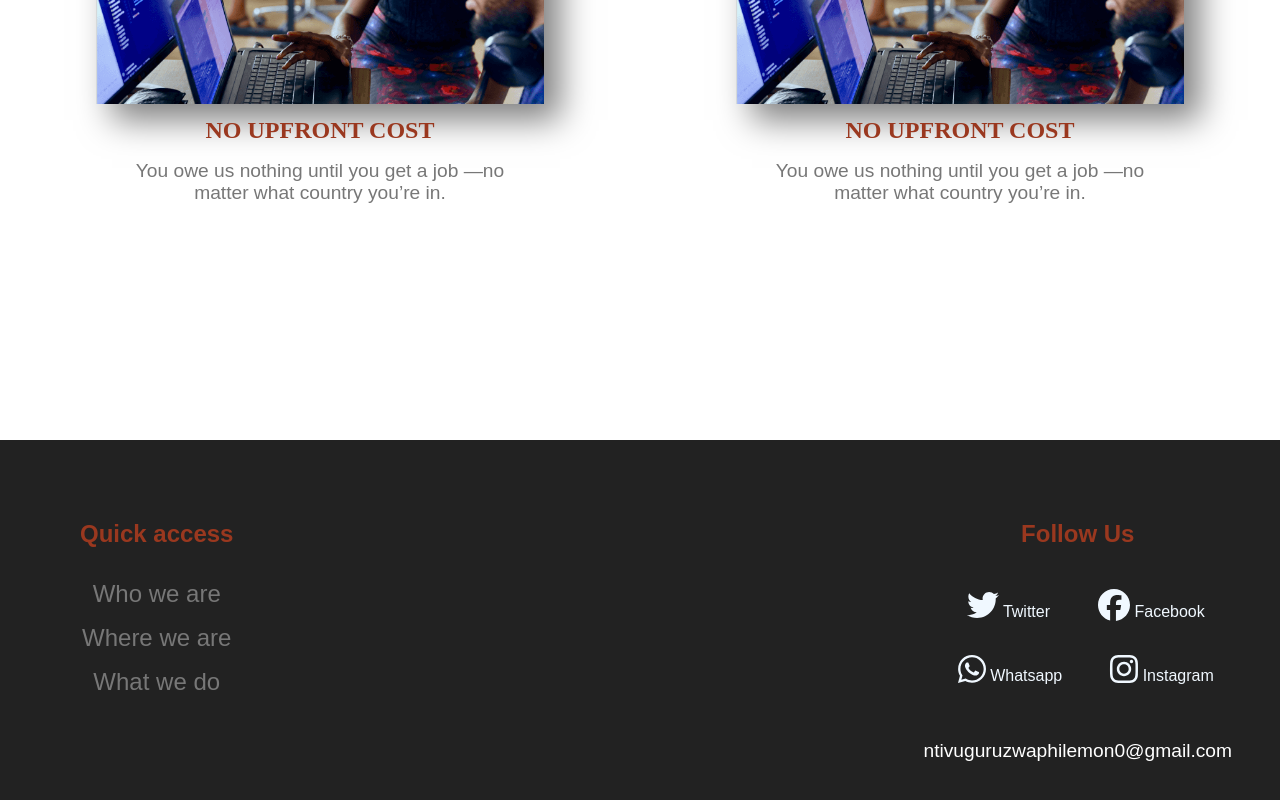
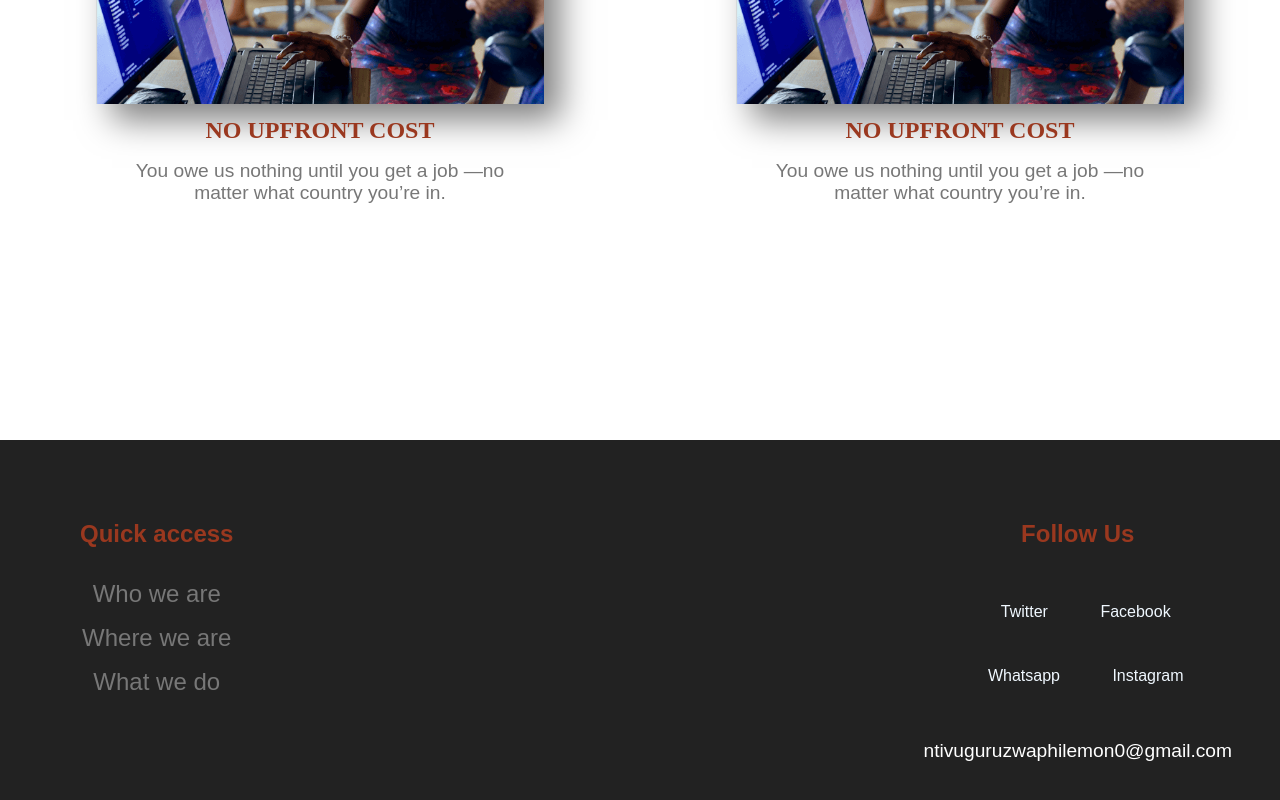
Before and after one commit to AlphaNtihinduka/yufat-org, a React (Create React App) app: page / in a window 1280 px wide. Shown: the part 4596-5396 px from the top of the page. Built offline with nearby package versions, Linux system fonts and the light colour scheme.

Commit message:
Modify the js files

```diff
--- a/src/components/Contact.js
+++ b/src/components/Contact.js
@@ -1,10 +1,10 @@
 import React from 'react';
 import Navigation from './Navigation';
 import Banner from './Banner';
-import { faEnvelope, faLocation } from '@fortawesome/free-solid-svg-icons';
-import { FontAwesomeIcon } from '@fortawesome/react-fontawesome';
-import { faWhatsapp } from '@fortawesome/free-brands-svg-icons';
-import { faTwitter } from '@fortawesome/free-brands-svg-icons';
+// import { faEnvelope, faLocation } from '@fortawesome/free-solid-svg-icons';
+// import { FontAwesomeIcon } from '@fortawesome/react-fontawesome';
+// import { faWhatsapp } from '@fortawesome/free-brands-svg-icons';
+// import { faTwitter } from '@fortawesome/free-brands-svg-icons';
 import '../css/contact.css';
 import Footer from './Footer';
 import '../css/footer.css'
@@ -17,22 +17,22 @@ const Contact = () => (
         <section className='contact-section'>
           <div className='contact-bar-links'>
          <div>
-         <a href="www.youtube.com" className='envelope-icon foot-icon'>
-            <FontAwesomeIcon icon={faEnvelope} size='2x'/> Envelope
+         <a href="www.youtube.com" className='envelope-icon foot-icon'> Envelope
+            {/* <FontAwesomeIcon icon={faEnvelope} size='2x'/> Envelope */}
          </a>
 
-         <a href="www.youtube.com" className='envelope-icon foot-icon'>
-            <FontAwesomeIcon icon={faWhatsapp} size='2x'/> Envelope
+         <a href="www.youtube.com" className='envelope-icon foot-icon'> Envelope
+            {/* <FontAwesomeIcon icon={faWhatsapp} size='2x'/> Envelope */}
          </a>
          </div>
 
         <div>
-        <a href="www.youtube.com" className='envelope-icon foot-icon'>
-            <FontAwesomeIcon icon={faTwitter} size='2x'/> Twitter
+        <a href="www.youtube.com" className='envelope-icon foot-icon'> Twitter
+            {/* <FontAwesomeIcon icon={faTwitter} size='2x'/> Twitter */}
          </a>
 
-         <a href="www.youtube.com" className='envelope-icon foot-icon'>
-            <FontAwesomeIcon icon={faLocation} size='2x'/> Kyegegwa
+         <a href="www.youtube.com" className='envelope-icon foot-icon'> Kyegegwa
+            {/* <FontAwesomeIcon icon={faLocation} size='2x'/> Kyegegwa */}
          </a>
         </div>
           </div>
--- a/src/components/Footer.js
+++ b/src/components/Footer.js
@@ -1,6 +1,6 @@
 import React from 'react';
-import { faTwitter, faFacebook, faWhatsapp, faInstagram} from '@fortawesome/free-brands-svg-icons';
-import { FontAwesomeIcon } from '@fortawesome/react-fontawesome';
+// import { faTwitter, faFacebook, faWhatsapp, faInstagram} from '@fortawesome/free-brands-svg-icons';
+// import { FontAwesomeIcon } from '@fortawesome/react-fontawesome';
 import { Link } from 'react-router-dom';
 import '../css/footer.css';
 
@@ -18,22 +18,22 @@ const Footer = () => (
              <h2 className='follow-us title-footer'>Follow Us</h2>
       <div className='social-links'>
       <div>
-      <a href="www.youtube.com" className='youtube-icon foot-icon'>
-            <FontAwesomeIcon icon={faTwitter} size='2x'/> Twitter
+      <a href="www.youtube.com" className='youtube-icon foot-icon'> Twitter
+            {/* <FontAwesomeIcon icon={faTwitter} size='2x'/> Twitter */}
         </a>
 
-        <a href="www.youtube.com" className='facebook-icon foot-icon'>
-            <FontAwesomeIcon icon={faFacebook} size='2x'/> Facebook
+        <a href="www.youtube.com" className='facebook-icon foot-icon'> Facebook
+            {/* <FontAwesomeIcon icon={faFacebook} size='2x'/> Facebook */}
         </a>
       </div>
 
         <div>
-        <a href="www.youtube.com" className='whatsupicon foot-icon'>
-            <FontAwesomeIcon icon={faWhatsapp} size='2x'/> Whatsapp
+        <a href="www.youtube.com" className='whatsupicon foot-icon'> Whatsapp
+            {/* <FontAwesomeIcon icon={faWhatsapp} size='2x'/> Whatsapp */}
         </a>
 
-        <a href="www.youtube.com" className='Instagramicon foot-icon'>
-            <FontAwesomeIcon icon={faInstagram} size='2x'/> Instagram
+        <a href="www.youtube.com" className='Instagramicon foot-icon'> Instagram
+            {/* <FontAwesomeIcon icon={faInstagram} size='2x'/> Instagram */}
         </a>
         </div>
 
--- a/src/components/Navigation.js
+++ b/src/components/Navigation.js
@@ -1,7 +1,7 @@
 import React, { useState } from 'react';
 import { Link } from 'react-router-dom';
-import { faBars, faTimes } from '@fortawesome/free-solid-svg-icons';
-import { FontAwesomeIcon } from '@fortawesome/react-fontawesome';
+// import { faBars, faTimes } from '@fortawesome/free-solid-svg-icons';
+// import { FontAwesomeIcon } from '@fortawesome/react-fontawesome';
 import '../css/navigation.css';
 import yufatlog from '../images/yufatlog.png'
 
@@ -25,7 +25,7 @@ const Navigation = () => {
       <button className='mobile-hamburger'
       onClick = {()=> setIsMobile(!isMobile)}
       >
-        {isMobile? <FontAwesomeIcon icon={faBars} size="2x"/>: <FontAwesomeIcon icon={faTimes} size="2x"/>}
+        {isMobile? "Bars": "Times"}
       </button>
 
   </nav>
```
